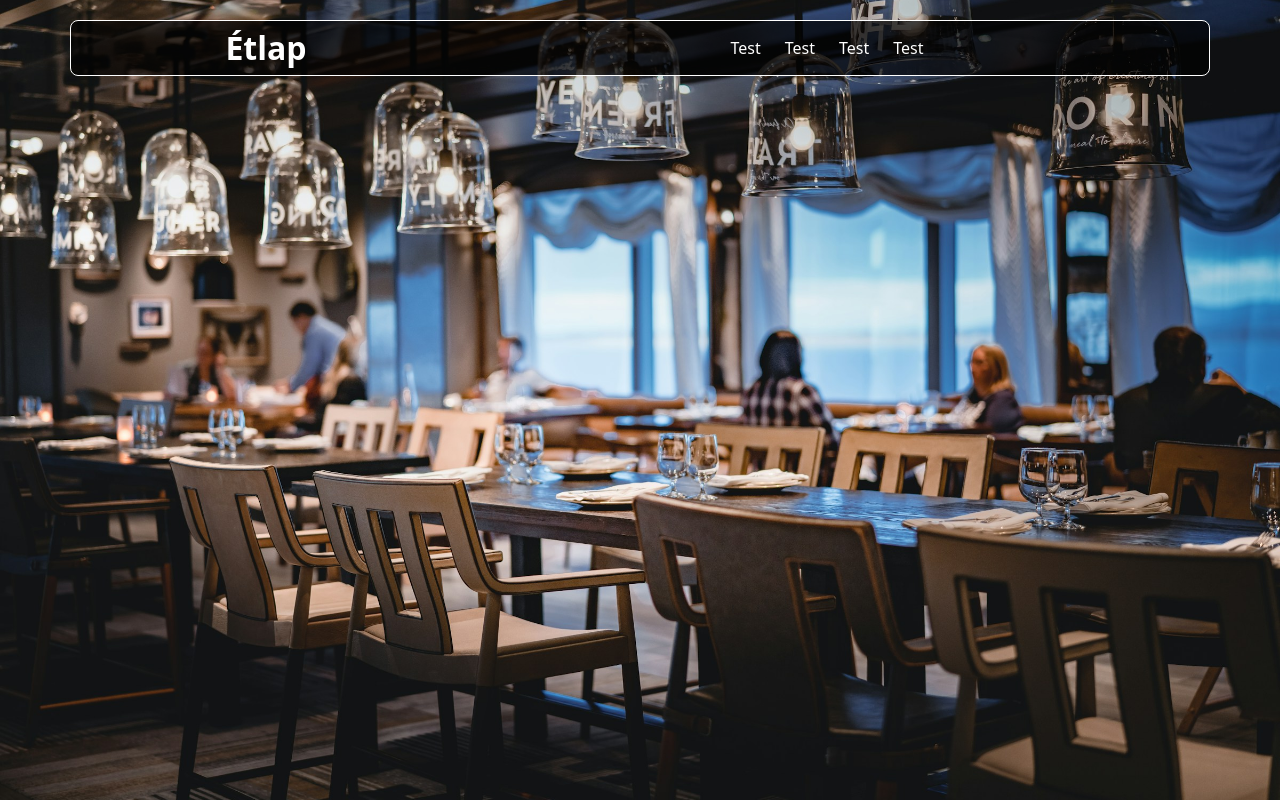
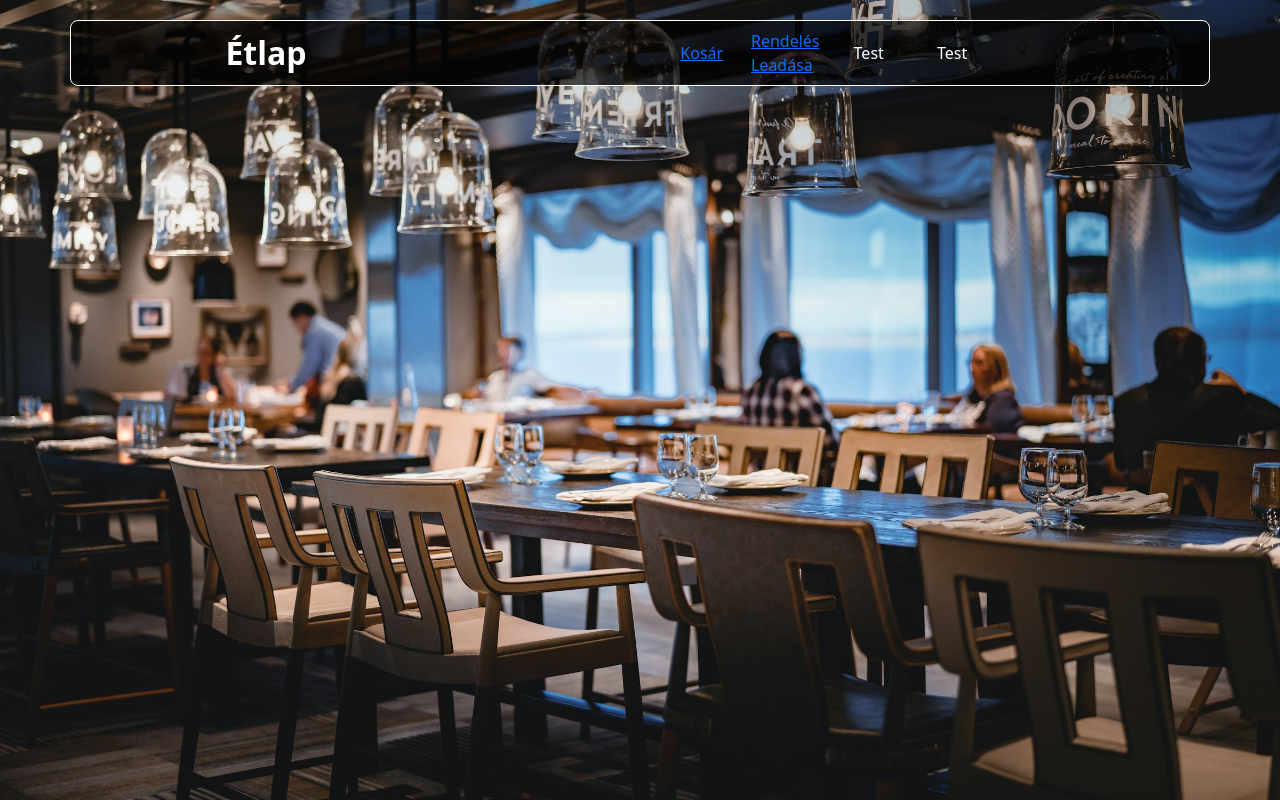
Before and after one commit to Szabo-Lili/WebProg_4, a plain HTML site: page index.html in a window 1280 px wide. Drawn offline with nearby package versions, Linux system fonts and the light colour scheme.

Commit message:
fejléc javítás

```diff
--- a/index.html
+++ b/index.html
@@ -16,10 +16,10 @@
             <div class="col-8 d-flex align-items-center justify-content-center">
                 <div class="row d-flex align-items-center justify-content-around">
                     <div class="col-3 d-flex align-items-center justify-content-center">
-                        <p class="menu">Test</p>
+                        <p class="menu"><a href="#">Kosár</a></p>
                     </div>
                     <div class="col-3 d-flex align-items-center justify-content-center">
-                        <p class="menu">Test</p>
+                        <p class="menu"><a href="#">Rendelés Leadása</a></p>
 
                     </div>
                     <div class="col-3 d-flex align-items-center justify-content-center">
```
